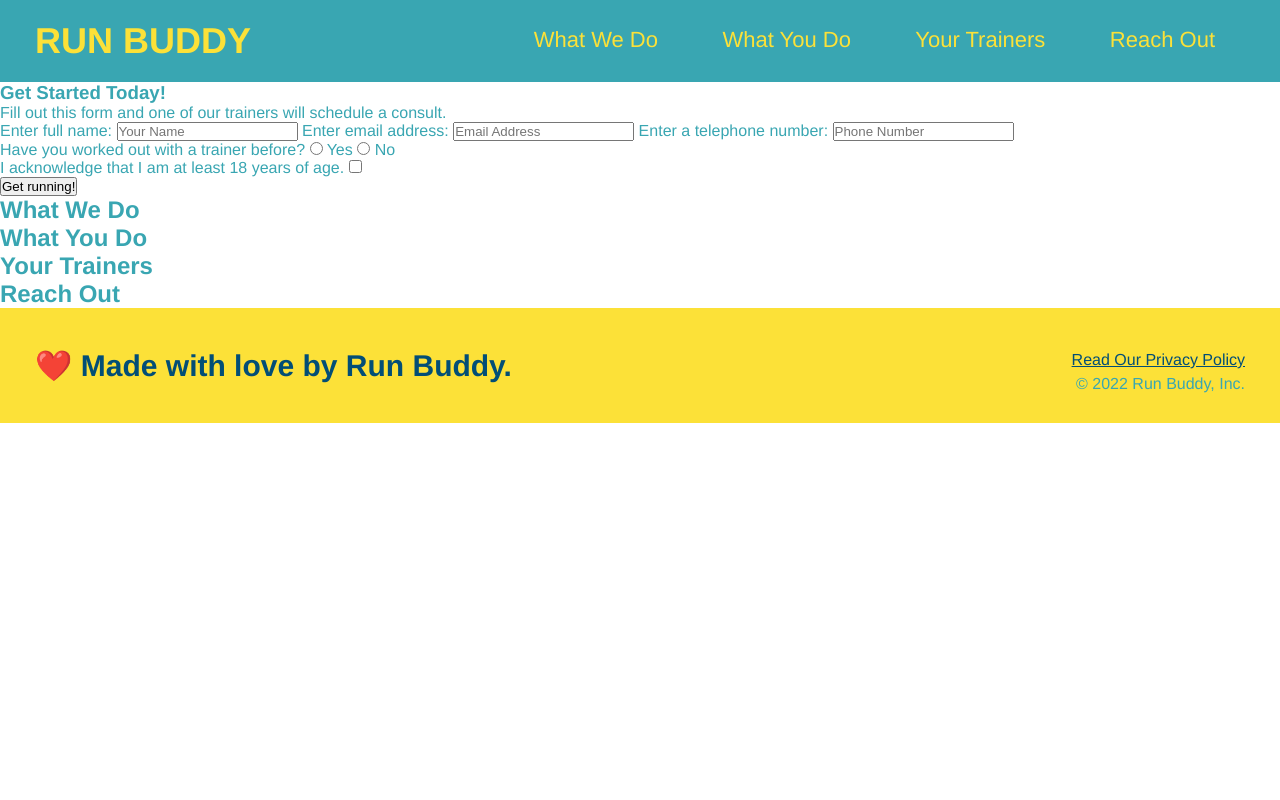
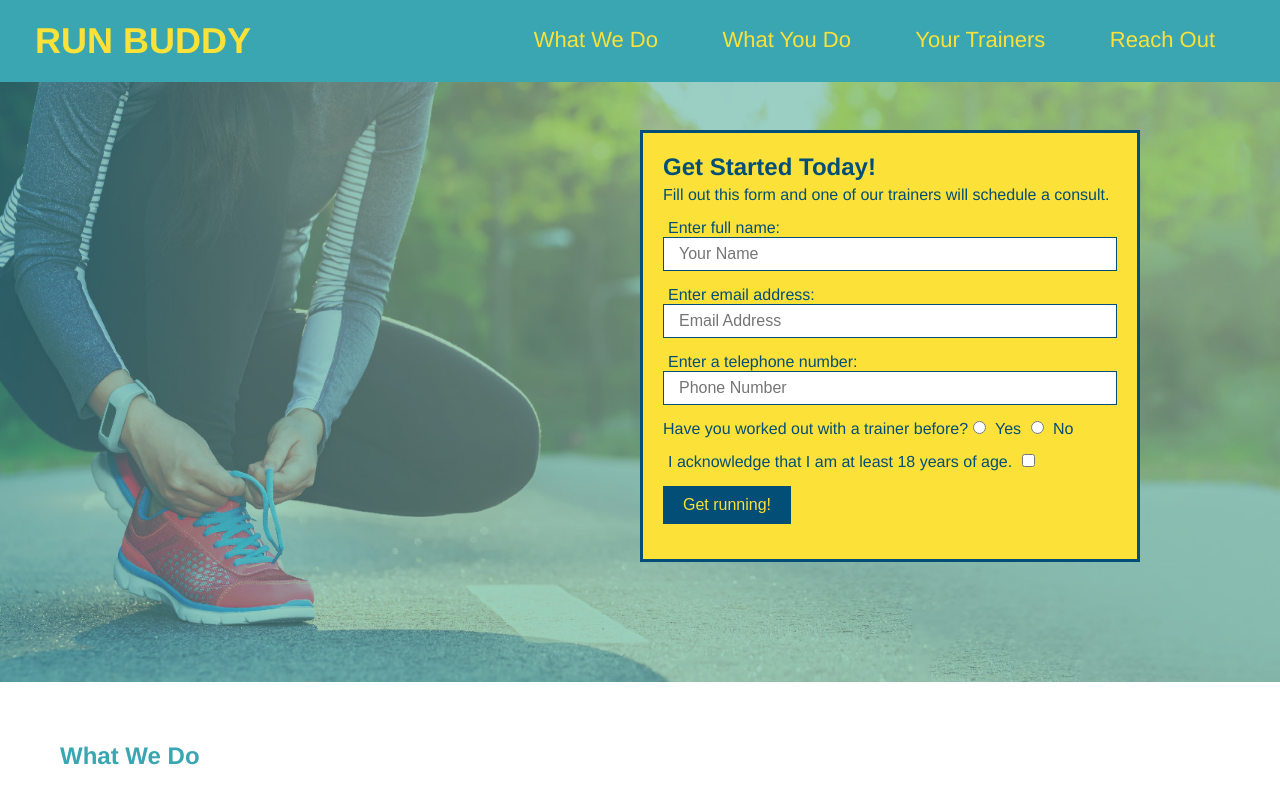
Before and after one commit to anitajose1/run-buddy, a plain HTML site: page index.html in a window 1280 px wide. Shown: the top 800 px of the page. Drawn offline with Linux system fonts and the light colour scheme.

Commit message:
hero section styled

```diff
--- a/assets/css/style.css
+++ b/assets/css/style.css
@@ -66,3 +66,59 @@ footer div {
 footer a {
     color: #024e76;
 }
+
+section {
+    padding: 60px;
+}
+
+/* Hero Styles Start */
+.hero {
+    background-image: url("../images/hero-bg.jpg");
+    height: 600px;
+    background-size: cover;
+    background-position: center;
+    position: relative;
+}
+
+.hero-form {
+    color: #024e76;
+    background: #fce138;
+    padding: 20px;
+    width: 500px;
+    border: solid 3px #024e76;
+    position: absolute;
+    bottom: 120px;
+    right: 140px;
+}
+
+.hero-form h3 {
+    font-size: 24px;
+    margin: 0px;
+}
+
+.hero-form p {
+    margin: 5px 0px 15px 0px;
+}
+
+.form-input {
+    border: 1px solid #024e76;
+    font-size: 16px;
+    display: block;
+    padding: 7px 15px;
+    color: #024e76;
+    width: 100%;
+    margin-bottom: 15px;
+}
+
+.hero-form label {
+    margin: 0px 5px;
+}
+
+button {
+    color: #fce138;
+    background-color: #024e76;
+    padding: 10px 20px;
+    font-size: 16px;
+    border: none;
+}
+/* Hero Styles End */
--- a/index.html
+++ b/index.html
@@ -40,18 +40,18 @@
 
 
         <!-- hero/jumbotron -->
-        <section>
-            <div>
+        <section class="hero">
+            <div class="hero-form">
                 <h3>Get Started Today!</h3>
                 <p>Fill out this form and one of our trainers will schedule a consult.</p>
                 <!-- Add form element -->
                 <form>
                     <label for="name">Enter full name:</label>
-                    <input type="text" placeholder="Your Name" name="name" id="name" />
+                    <input type="text" placeholder="Your Name" name="name" id="name" class="form-input" />
                     <label for="email">Enter email address:</label>
-                    <input type="email" placeholder="Email Address" name="email" id="email" />
+                    <input type="email" placeholder="Email Address" name="email" id="email" class="form-input" />
                     <label for="phone">Enter a telephone number:</label>
-                    <input type="tel" placeholder="Phone Number" name="phone" id="phone" />
+                    <input type="tel" placeholder="Phone Number" name="phone" id="phone" class="form-input" />
                     <p>
                         Have you worked out with a trainer before?
                         <input type="radio" name="trainer-confirm" id="trainer-yes" />
```
Also changed, not shown: assets/images/hero-bg.jpg (added).
